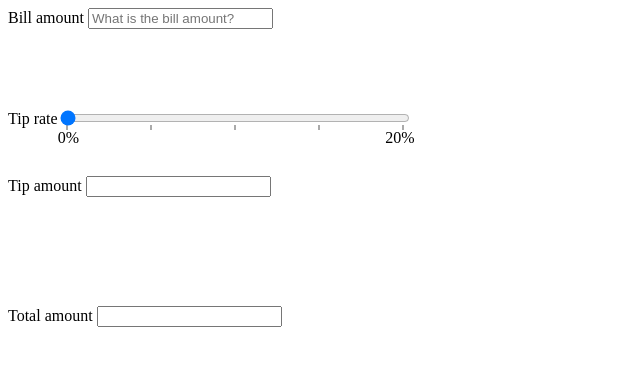
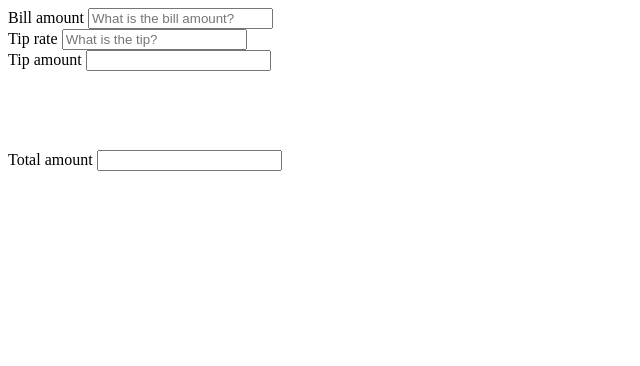
Before and after one commit to bertacharliz/the-pragmatic-programmers-exercices, a plain HTML site: page chapter-1/turning-programs-into-code/index.html in a window 1280 px wide. Shown: the whole page, without its empty margins (0-640 px from the left). Drawn offline with Linux system fonts and the light colour scheme.

Commit message:
Updates structure

```diff
--- a/chapter-1-turning-programs-into-code/styles.css
+++ /dev/null
@@ -1,65 +0,0 @@
-.container {
-    display: grid;
-    grid-template-rows: 1fr 1fr 100px 1fr;
-    row-gap: 30px;
-}
-
-.Tip__section {
-    display: flex;
-    align-items: center;
-}
-
-.Tip__range-slider {
-    width: 350px;
-    min-width: 200px;
-    position: relative;
-    background: linear-gradient(to right, #aaa 2px, transparent 1px) repeat-x;
-    background-position-x: 8px;
-    background-position-y: 100%;
-    background-size: 84px 5px;
-    margin: 16px 0;
-}
-
-.Tip__range-slider::before {
-    content: '0%';
-    position: absolute;
-    display: block;
-    left: 0;
-    bottom: -17px;
-}
-
-.Tip__range-slider::after {
-    content: ' 20%';
-    position: absolute;
-    display: block;
-    right: -7px;
-    bottom: -17px;
-}
-
-.Tip__range-slider input {
-    width: 100%;
-}
-
-.Tip__range-slider > input + output {
-    position: absolute;
-    display: flex;
-    align-items: center;
-    justify-content: center;
-    left: 0;
-    top: -52px;
-    background: transparent/*#ea59d7*/;
-    border-radius: 50%;
-    width: 24px;
-    height: 24px;
-    padding: 10px;
-    color: #000;
-}
-
-.Tip__range-slider > input + output {
-    visibility: hidden;
-}
-.Tip__range-slider > input:hover + output {
-    background: #ea59d7;
-    color: #fff;
-    visibility: visible;
-}
--- a/chapter-1-turning-programs-into-code/index.html
+++ b/chapter-1/turning-programs-into-code/index.html
@@ -15,15 +15,9 @@
         </div>
         <div class="Tip__section">
             <label class="Tip__label">Tip rate</label>
-            <div class="Tip__range-slider">
-                <input id="range-slider" type="range" min="0" max="20" step="5" value="0" list="tickmarks" class="Tip__input" required placeholder="What is the tip?">
-                <output id="range-output" name="tip-pourcentage">0%</output>
-            </div>
+            <input type="text" class="Tip__input" required placeholder="What is the tip?">
+            <span id="tipRateError"></span>
         </div>
-        <!-- <div class="Tip__minmax">
-            <span>0</span>
-            <span>20</span>
-        </div> -->
         <div class="TipAmount__section">
             <label>Tip amount</label>
             <input type="text" class="Tip__Amount">
--- /dev/null
+++ b/chapter-1/turning-programs-into-code/styles.css
@@ -0,0 +1,4 @@
+.container {
+    display: grid;
+    grid-template-rows: 1fr 1fr 100px 1fr;
+}
```
Also changed, not shown: chapter-1/turning-programs-into-code/tip-calculator.js (renamed from chapter-1-turning-programs-into-code/tip-calculator.js), 1 other file.
